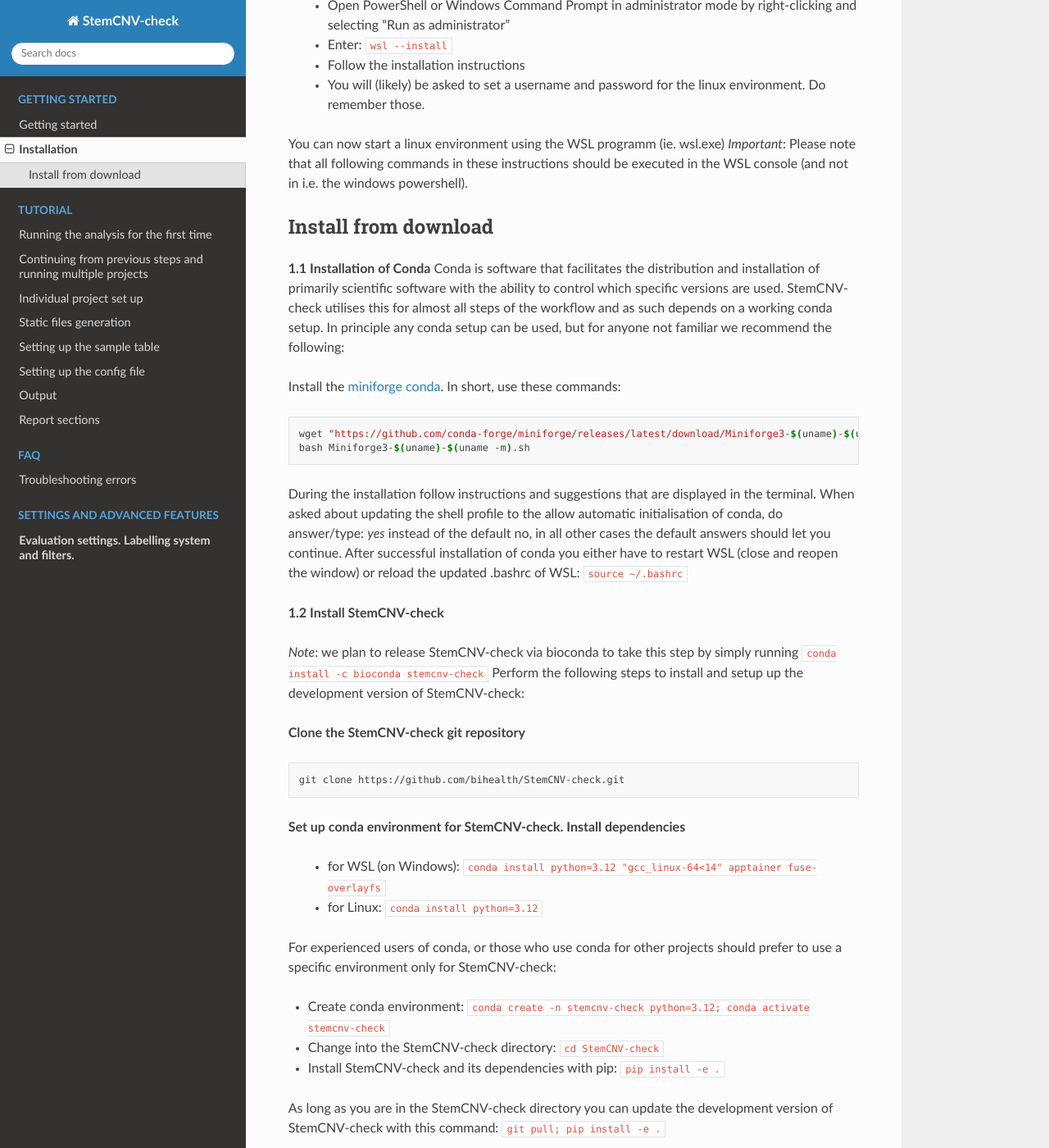
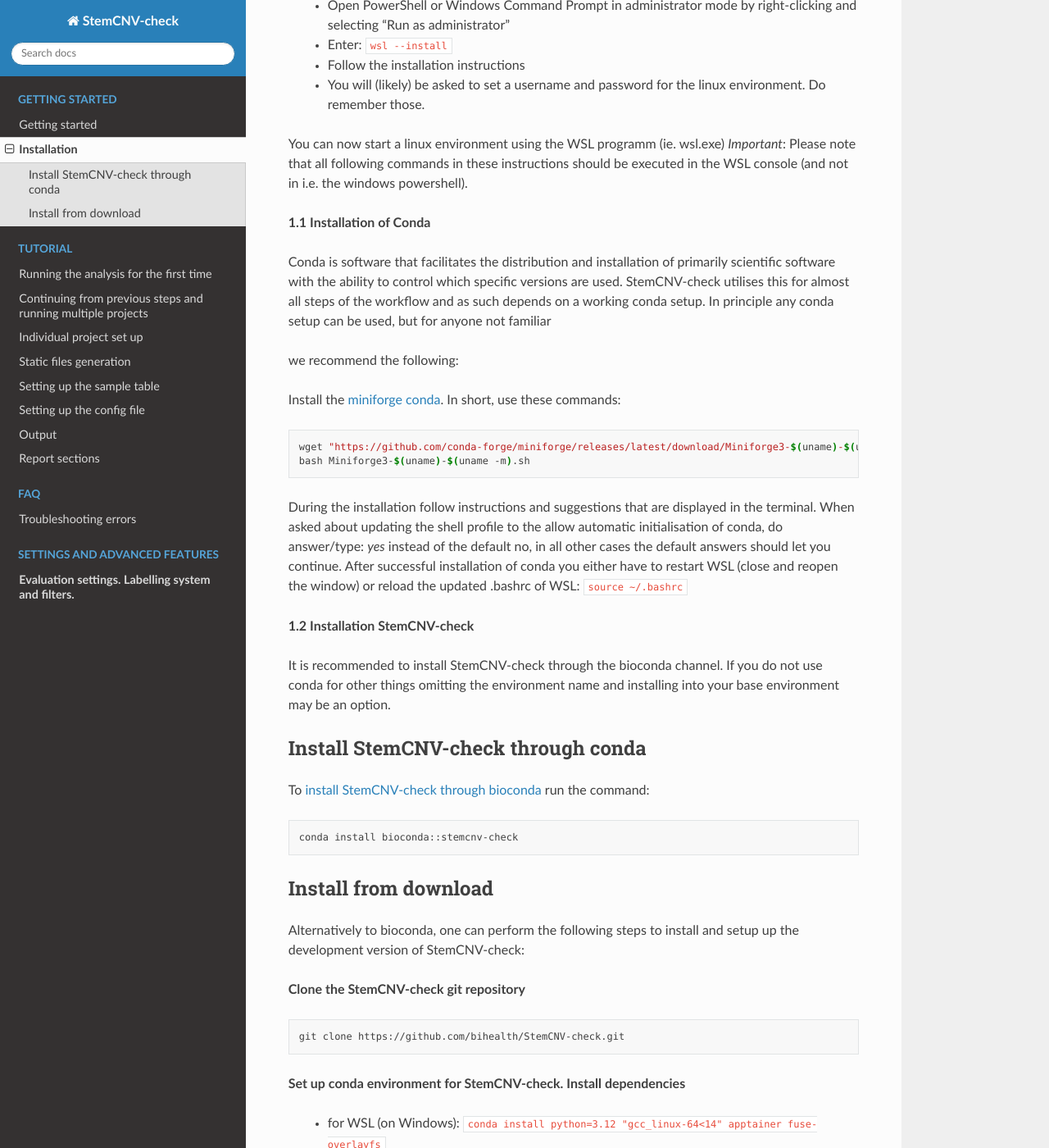
Before and after one commit to bihealth/StemCNV-check, a Sphinx documentation site: the page built from docs/source/installation.rst, in a window 1280 px wide and 1400 px high, scrolled down 333 px. Shown: the whole window at 82% size. Built offline with Sphinx 7.4.7 and the Read the Docs theme 3.1.0, drawn with Linux system fonts in a browser that asks for light colours; pages that are not in the unit, such as notebooks, are missing from menus.

Commit message:
Update installation.rst

```diff
--- a/docs/source/installation.rst
+++ b/docs/source/installation.rst
@@ -39,10 +37,25 @@
 .bashrc of WSL: ``source ~/.bashrc``
 
 
-**1.2 Install StemCNV-check**
+**1.2 Installation StemCNV-check**
 
-*Note*: we plan to release StemCNV-check via bioconda to take this step by simply running  ``conda install -c bioconda stemcnv-check``
-Perform the following steps to install and setup up the development version of StemCNV-check:
+It is recommended to install StemCNV-check through the bioconda channel. If you do not use conda for other things omitting the environment name and installing into your base environment may be an option.
+
+
+Install StemCNV-check through conda
+----------
+
+To `install StemCNV-check through bioconda <https://anaconda.org/bioconda/stemcnv-check>`_ run the command:
+
+.. code:: bash
+
+    conda install bioconda::stemcnv-check
+
+
+
+Install from download
+----------
+Alternatively to bioconda, one can perform the following steps to install and setup up the development version of StemCNV-check:
 
 **Clone the StemCNV-check git repository**
 
```
Also changed, not shown: other parts of docs/source/installation.rst (+4 -6 lines).
